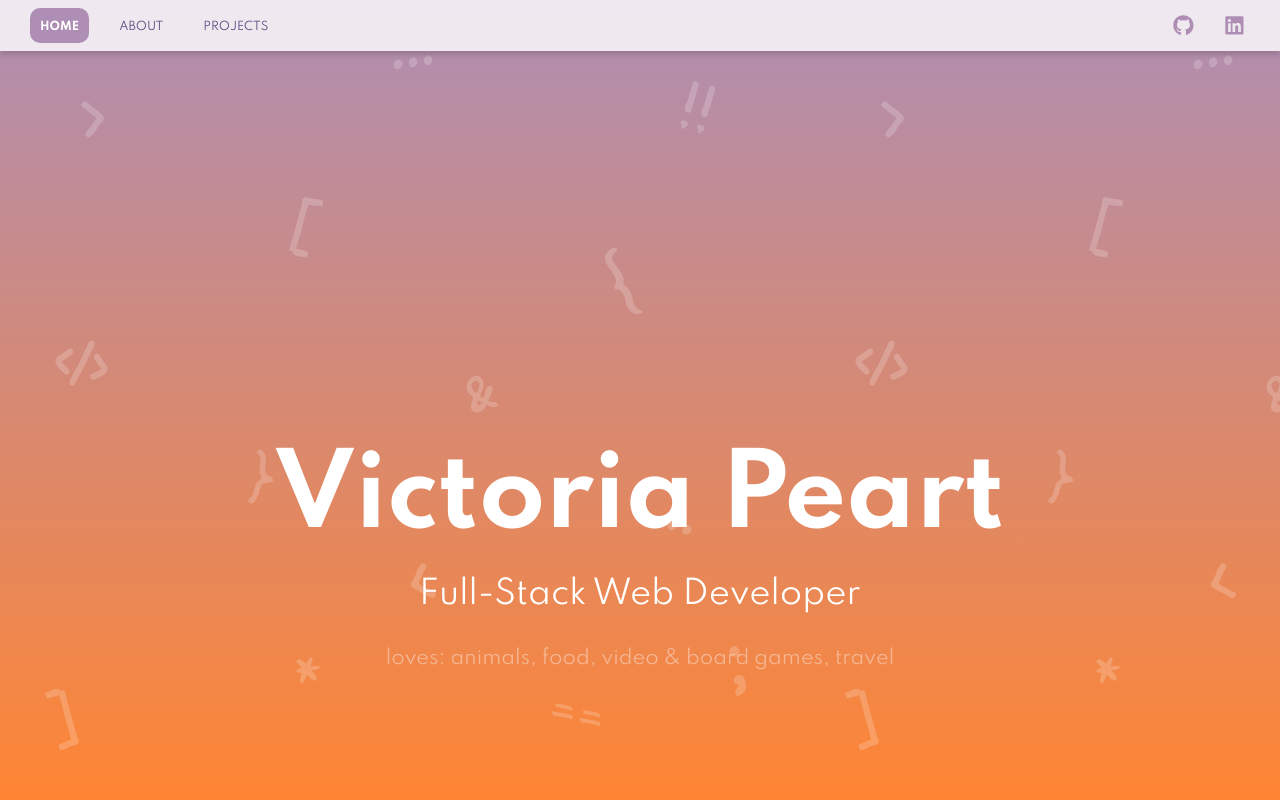
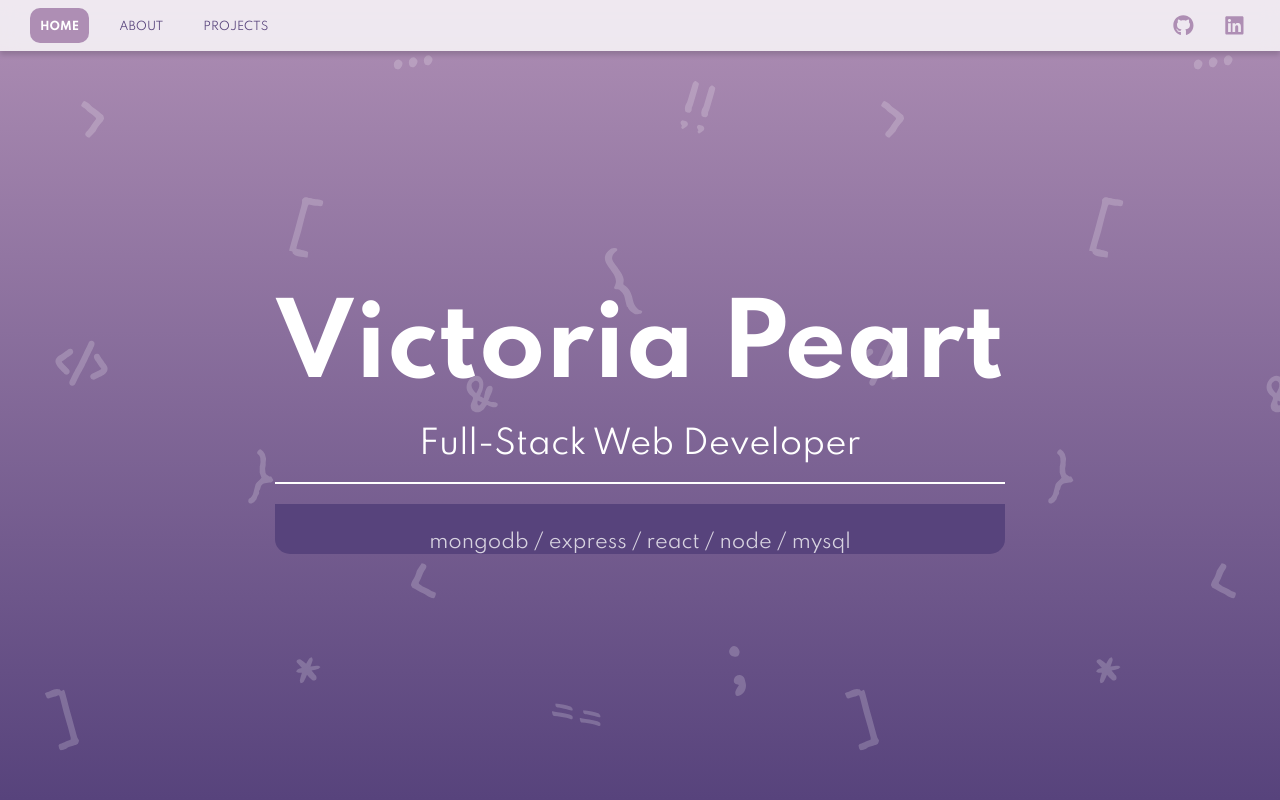
Before and after one commit to v-prt/portfolio, a React (Create React App) app: page / in a window 1280 px wide. Shown: the top 800 px of the page. Built offline with nearby package versions, Linux system fonts and the light colour scheme; a web font is replaced by a local one.

Commit message:
styling adjustments

```diff
--- a/public/index.html
+++ b/public/index.html
@@ -25,11 +25,11 @@
     <meta
       name="image"
       property="og:image"
-      content="https://res.cloudinary.com/plantgeek/image/upload/v1645391481/Website%20Previews/Screen_Shot_2022-02-20_at_1.10.58_PM_ktcrbx.png"
+      content="https://res.cloudinary.com/plantgeek/image/upload/v1645402624/Website%20Previews/Screen_Shot_2022-02-20_at_4.16.47_PM_bvhg9n.png"
     />
     <meta name="title" property="og:title" content="Victoria Peart" />
     <meta name="author" content="Victoria Peart" />
-    <title>Victoria Peart</title>
+    <title>Victoria Peart | Portfolio</title>
   </head>
   <body>
     <noscript>You need to enable JavaScript to run this app.</noscript>
--- a/src/routes/Homepage.js
+++ b/src/routes/Homepage.js
@@ -24,7 +24,8 @@ export const Homepage = () => {
           <Skills>
             <p>html / css / javascript / typescript / php</p>
             <p>mongodb / express / react / node / mysql</p>
-            <p>loves: animals, food, video & board games, travel</p>
+            <p>concordia university bootcamp alumna</p>
+            <p>currently working at creator.co</p>
           </Skills>
         </Banner>
       </Heading>
@@ -58,7 +59,7 @@ const Wrapper = styled.main`
 `
 
 const Background = styled.div`
-  background: linear-gradient(${COLORS.light}, ${COLORS.accent});
+  background: linear-gradient(${COLORS.light}, ${COLORS.medium});
   height: 100vh;
   width: 100vw;
   position: fixed;
@@ -67,18 +68,21 @@ const Background = styled.div`
 
 const Heading = styled.section`
   display: flex;
-  align-items: flex-end;
+  align-items: center;
   height: 100vh;
   width: 100%;
   position: relative;
   .overlay {
     background-image: url(${pattern});
-    background-size: 800px;
+    background-size: 500px;
     opacity: 0.2;
     height: 100%;
     width: 100%;
     position: fixed;
     z-index: -1;
+    @media only screen and (min-width: 500px) {
+      background-size: 800px;
+    }
   }
 `
 
@@ -87,8 +91,8 @@ const Banner = styled.div`
   color: #fff;
   text-align: center;
   height: 300px;
-  width: 100%;
-  padding: 30px 0 100px 0;
+  padding: 30px;
+  margin: auto;
   z-index: 1;
   @media screen and (prefers-reduced-motion: reduce) {
     animation: none;
@@ -108,17 +112,26 @@ const Name = styled.h1`
 const Job = styled.p`
   margin: 20px 0;
   font-size: 2rem;
+  border-bottom: 2px solid #fff;
+  padding-bottom: 10px;
   @media (max-width: 1000px) {
     font-size: 1.2rem;
   }
 `
 
 const Skills = styled.div`
+  background: ${COLORS.medium};
+  border-radius: 0 0 15px 15px;
   display: flex;
   flex-direction: column;
   align-items: center;
   position: relative;
-  margin: 50px 0;
+  margin: 20px 0;
+  overflow: hidden;
+  height: 75px;
+  @media only screen and (min-width: 1000px) {
+    height: 50px;
+  }
   p {
     font-size: 1.2rem;
     position: absolute;
@@ -126,7 +139,8 @@ const Skills = styled.div`
     opacity: 0;
     max-width: 75%;
     transform: translate3d(0px, -50px, 0px);
-    animation: 9s ease-in-out infinite ${rotate};
+    animation: 12s ease-in-out infinite ${rotate};
+    margin-top: 10px;
     @media (max-width: 1000px) {
       font-size: 1rem;
     }
@@ -136,6 +150,9 @@ const Skills = styled.div`
   }
   p:nth-child(3) {
     animation-delay: 6s;
+  }
+  p:nth-child(4) {
+    animation-delay: 9s;
   }
 `
 
```
Also changed, not shown: public/site.webmanifest.
